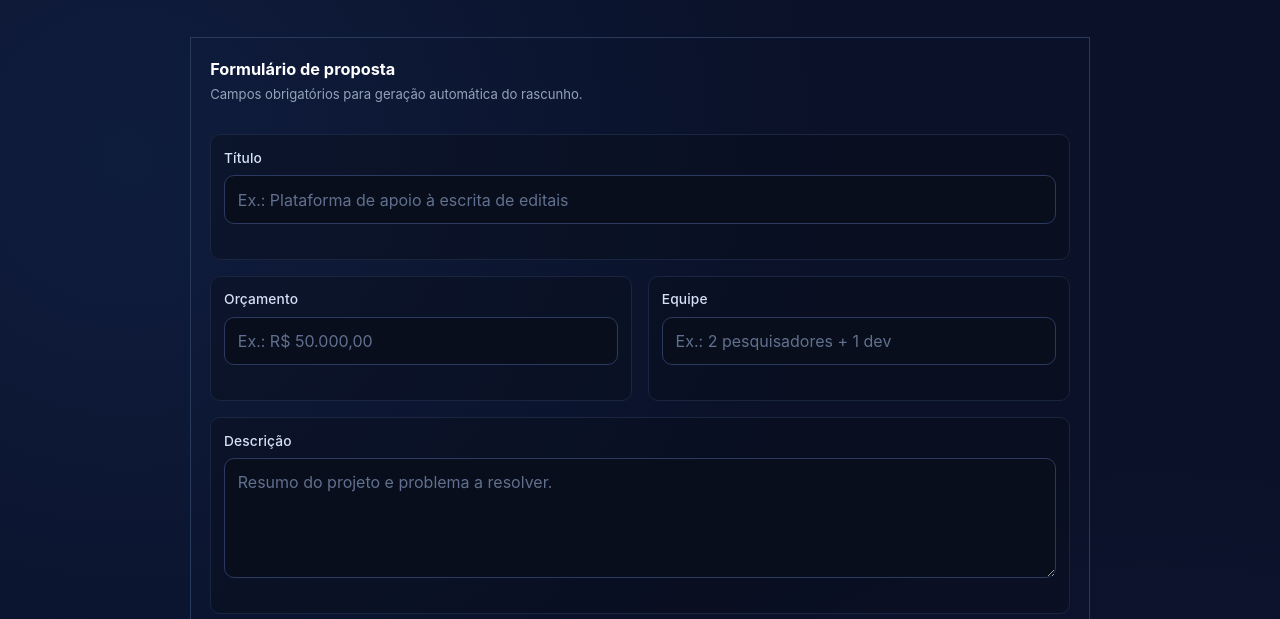
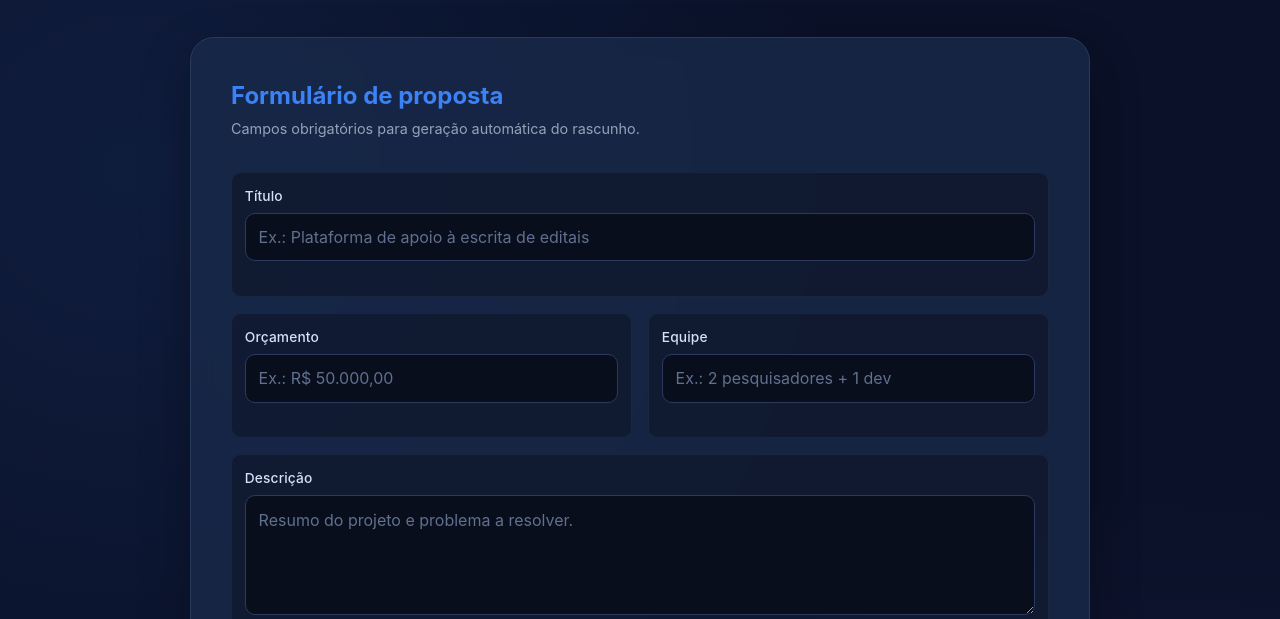
Before and after one commit to CeloEug/Programacao-Avancada-Analise-de-Editais, a website: page public/index.html in a window 1280 px wide. Shown: the part 178-797 px from the top of the page. Drawn offline with Linux system fonts and the light colour scheme.

Commit message:
style: implement glassmorphism effect on main panel

```diff
--- a/public/index.html
+++ b/public/index.html
@@ -92,41 +92,35 @@
         margin-top: 0.5rem;
       }
 
-      .layout {
-        display: grid;
-        gap: 1rem;
+      .panel {
+        background: var(--surface);
+        backdrop-filter: blur(12px);
+        border: 1px solid var(--line);
+        border-radius: var(--radius-lg);
+        padding: 2.5rem;
+        box-shadow: 0 20px 50px rgba(0, 0, 0, 0.3);
+        transition: transform 0.3s ease, box-shadow 0.3s ease;
       }
 
-      .panel {
-        background: linear-gradient(180deg, var(--surface) 0%, var(--surface-2) 100%);
-        border: 1px solid var(--line);
-        border-radius: var(--radius);
-        box-shadow: var(--shadow);
-      }
-
-      .form-panel {
-        padding: 1.2rem;
+      .panel:hover {
+        transform: translateY(-5px);
+        box-shadow: 0 25px 60px var(--brand-glow);
       }
 
       .panel-head {
-        display: flex;
-        align-items: center;
-        justify-content: flex-start;
-        gap: 0.75rem;
-        margin-bottom: 1rem;
-        padding-bottom: 0.85rem;
-        border-bottom: 1px solid var(--line-soft);
+        margin-bottom: 2rem;
       }
 
       .panel-title {
+        color: var(--brand);
+        font-size: 1.5rem;
         margin: 0;
-        font-size: 1.02rem;
       }
 
       .panel-subtitle {
-        margin: 0.2rem 0 0;
         color: var(--text-soft);
-        font-size: 0.82rem;
+        font-size: 0.9rem;
+        margin-top: 0.25rem;
       }
 
       form {
@@ -315,10 +309,8 @@
       <section class="layout">
         <div class="panel form-panel">
           <div class="panel-head">
-            <div>
               <h2 class="panel-title">Formulário de proposta</h2>
               <p class="panel-subtitle">Campos obrigatórios para geração automática do rascunho.</p>
-            </div>
           </div>
 
           <form id="pipeline-form" novalidate>
```
